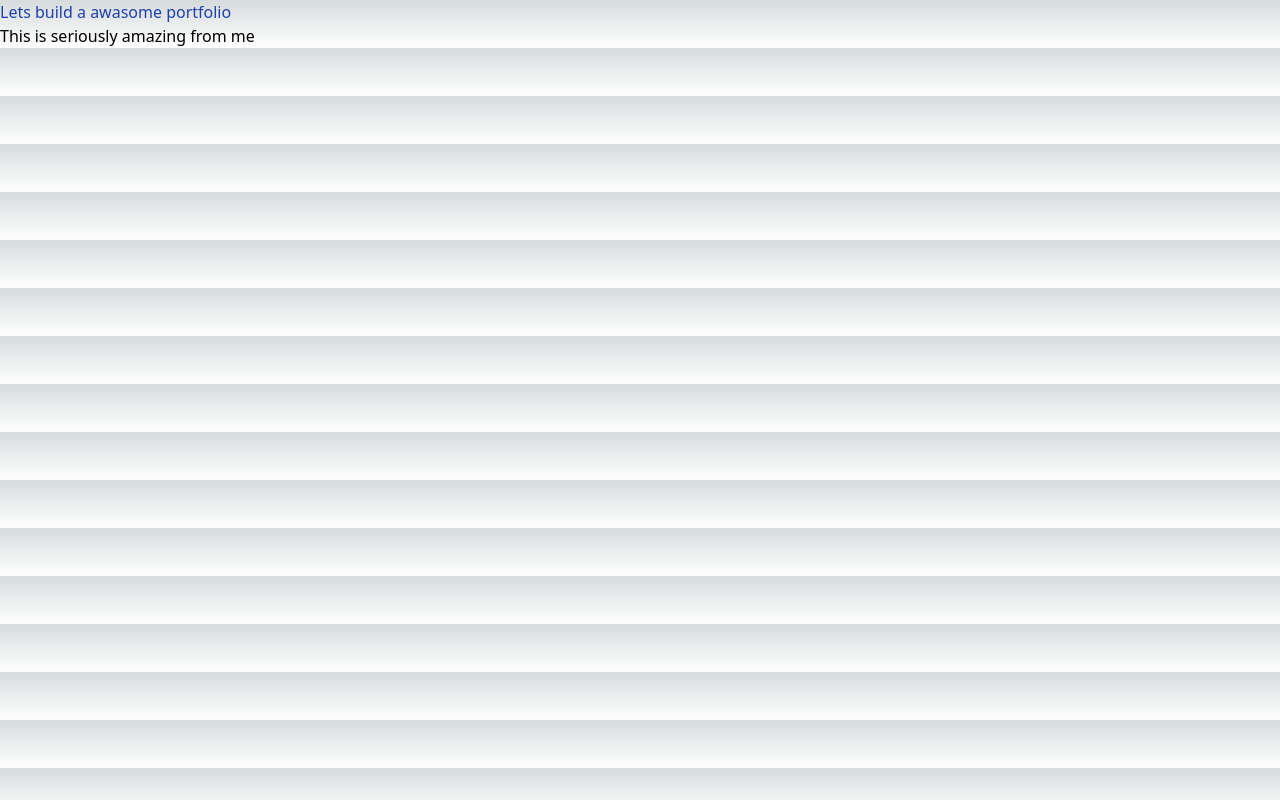
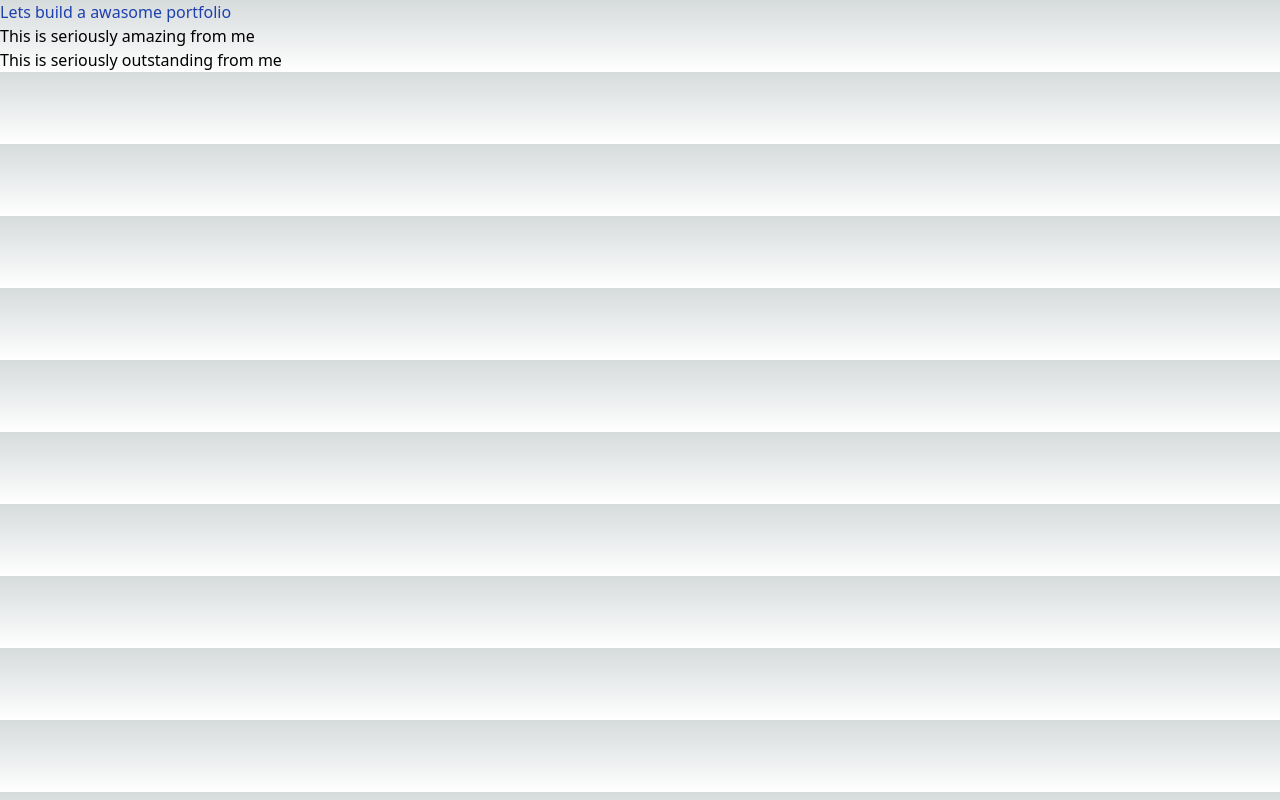
Before and after one commit to kaiyumdev/portfolio, a Next.js app: page / in a window 1280 px wide. Built offline with nearby package versions, Linux system fonts and the light colour scheme.

Commit message:
updated index.tsx

```diff
--- a/src/pages/index.tsx
+++ b/src/pages/index.tsx
@@ -13,6 +13,7 @@ export default function Home() {
       </Head>
       <h1 className="text-blue-800">Lets build a awasome portfolio</h1>
       <h2>This is seriously amazing from me</h2>
+      <h2>This is seriously outstanding from me</h2>
     </main>
   );
 }
```
